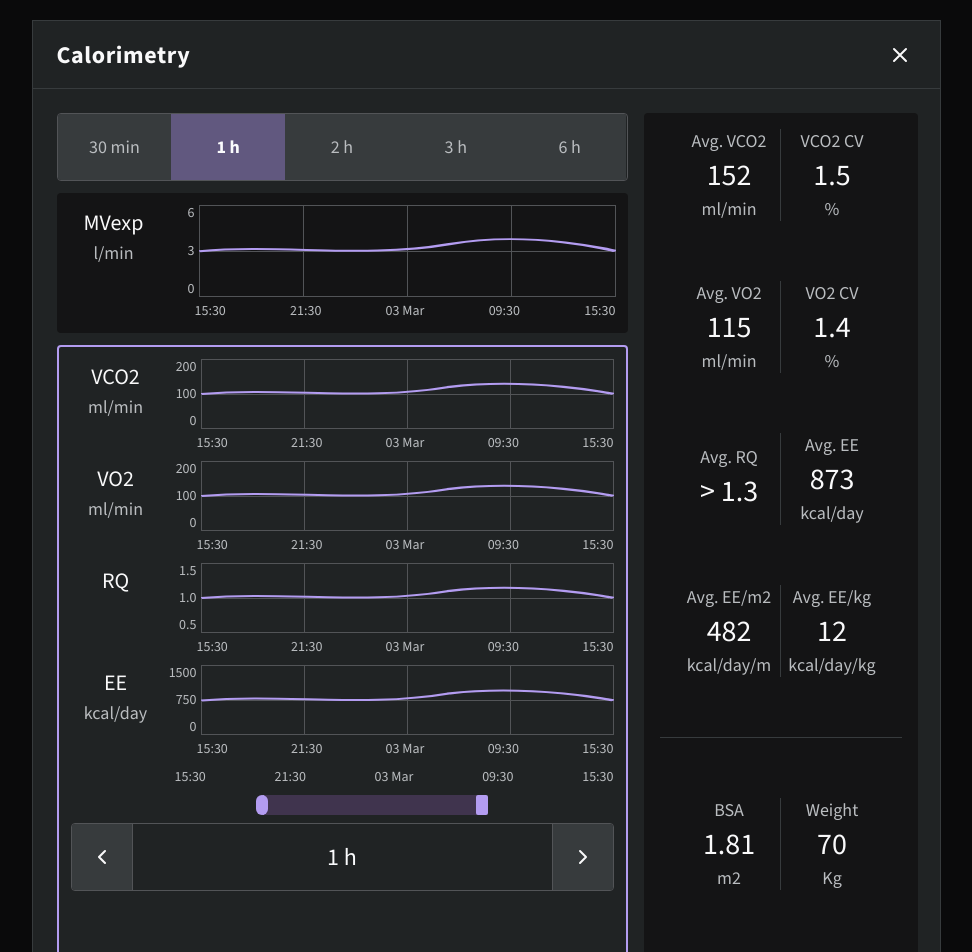
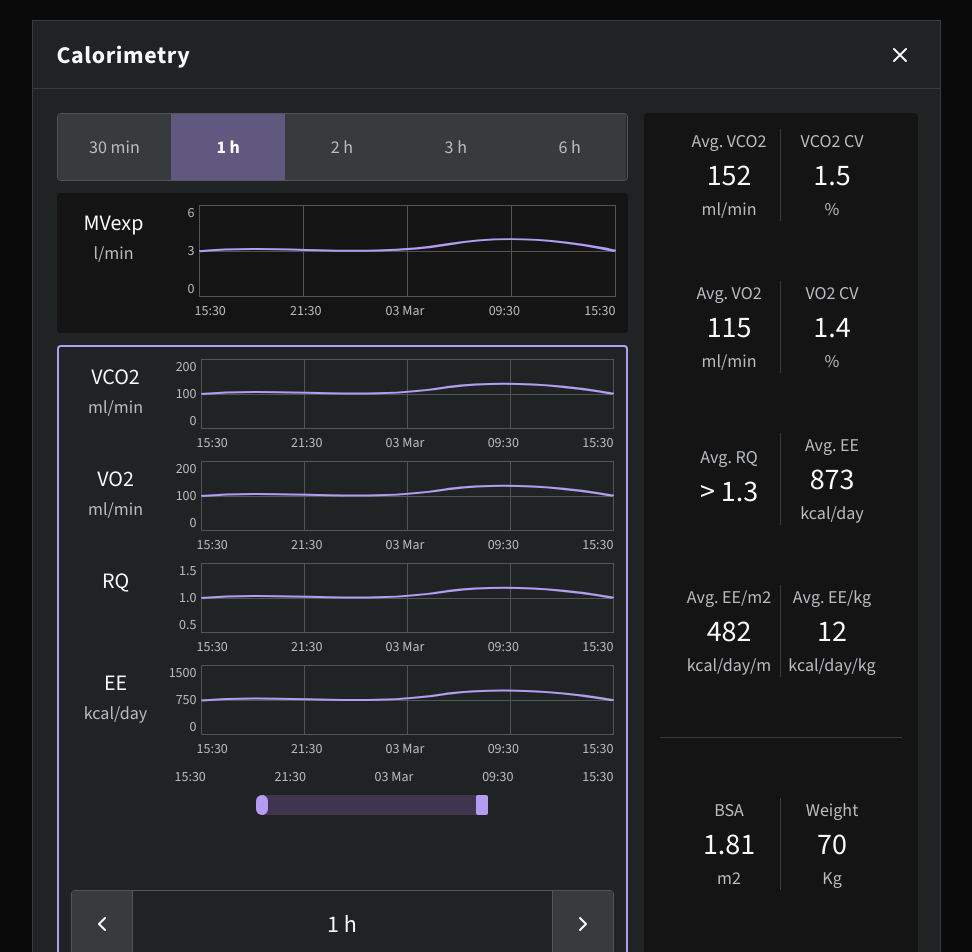
Before and after one commit to kevinhsu525/calorimetry-prototype, a React (Vite) app: page / in a window 1280 px wide. Shown: the top 952 px of the page, without its empty margins (154-1126 px from the left). Built offline with nearby package versions, Linux system fonts and the light colour scheme; the HTML template or start-up script is replaced by a standard one.

Commit message:
feat: push Spinbox to bottom with flex spacer
- Add shrink-0 to Time Range Picker to prevent compression
- Insert flex-1 min-h-0 spacer between Time Range Picker and Spinbox
- Spinbox now sticks to bottom margin of Disclosure area

```diff
--- a/src/App.tsx
+++ b/src/App.tsx
@@ -90,7 +90,7 @@ const App: React.FC = () => {
               ))}
 
               {/* Time Range Picker Area */}
-              <div className="flex flex-col gap-2 pl-[104px]">
+              <div className="flex flex-col gap-2 pl-[104px] shrink-0">
                 <div className="flex justify-between text-[#babdc0] text-sm">
                   <span>15:30</span>
                   <span>21:30</span>
@@ -105,6 +105,9 @@ const App: React.FC = () => {
                   <div className="absolute right-[30%] top-1/2 translate-x-1/2 -translate-y-1/2 w-3 h-5 bg-[#b39cf1] rounded-sm" />
                 </div>
               </div>
+
+              {/* Flex spacer to push Spinbox to bottom */}
+              <div className="flex-1 min-h-0" />
 
               {/* Spinbox */}
               <Spinbox />
```
